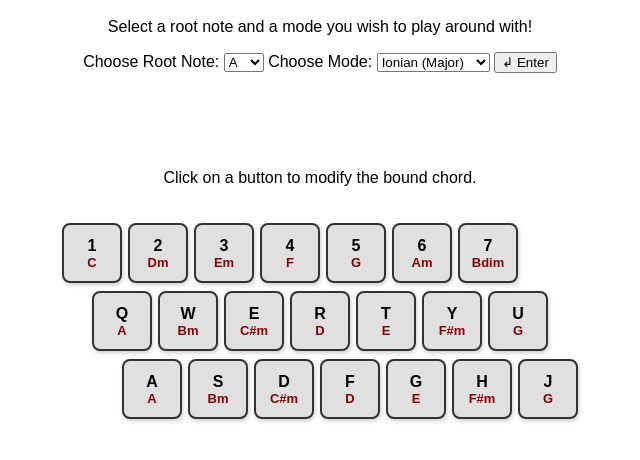
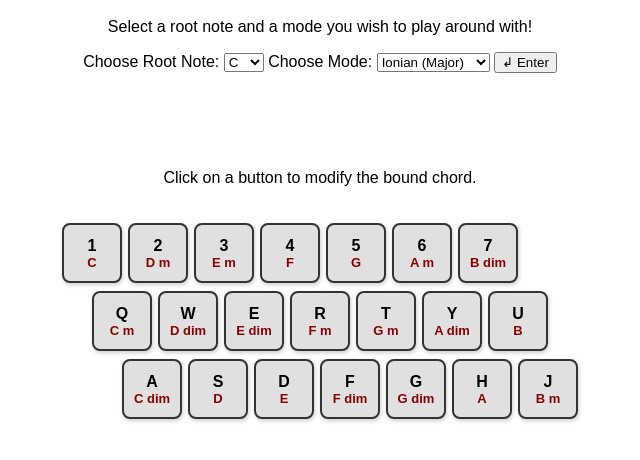
Before and after one commit to jimc11/ModeMaster, a website: page public/index.html in a window 1280 px wide. Shown: the part 90-550 px from the top of the page, without its empty margins (320-960 px from the left). Drawn offline with Linux system fonts and the light colour scheme.

Commit message:
attempt to play chords differently

```diff
--- a/public/index.html
+++ b/public/index.html
@@ -104,7 +104,7 @@
           <option value="a" > A </option>
           <option value="a#"> A# </option>
           <option value="b"> B </option>
-          <option value="c" > C </option>
+          <option value="c" selected="selected" > C </option>
           <option value="c#"> C# </option>
           <option value="d"> D </option>
           <option value="d#" > D# </option>
@@ -120,7 +120,7 @@
       <label>
         Choose Mode:
         <select id="modeSelect">
-          <option value="1" >  Ionian  (Major)  </option>
+          <option value="1" selected="selected" >  Ionian  (Major)  </option>
           <option value="2">  Dorian    </option>
           <option value="3">  Phrygian  </option>
           <option value="4" >  Lydian    </option>
@@ -156,11 +156,11 @@
           </button>
           <button class="key">
             <span class="label">2</span>
-            <span class="chord">Dm</span>
+            <span class="chord">D m</span>
           </button>
           <button class="key">
             <span class="label">3</span>
-            <span class="chord">Em</span>
+            <span class="chord">E m</span>
           </button>
           <button class="key">
             <span class="label">4</span>
@@ -172,11 +172,11 @@
           </button>
           <button class="key">
             <span class="label">6</span>
-            <span class="chord">Am</span>
+            <span class="chord">A m</span>
           </button>
           <button class="key">
             <span class="label">7</span>
-            <span class="chord">Bdim</span>
+            <span class="chord">B dim</span>
           </button>
           <!-- <button class="key">
             <span class="label">8</span>
@@ -187,31 +187,31 @@
         <div class="row">
           <button class="key">
             <span class="label">Q</span>
-            <span class="chord">A</span>
+            <span class="chord">C m</span>
           </button>
           <button class="key">
             <span class="label">W</span>
-            <span class="chord">Bm</span>
+            <span class="chord">D dim</span>
           </button>
           <button class="key">
             <span class="label">E</span>
-            <span class="chord">C#m</span>
+            <span class="chord">E dim</span>
           </button>
           <button class="key">
             <span class="label">R</span>
-            <span class="chord">D</span>
+            <span class="chord">F m</span>
           </button>
           <button class="key">
             <span class="label">T</span>
-            <span class="chord">E</span>
+            <span class="chord">G m</span>
           </button>
           <button class="key">
             <span class="label">Y</span>
-            <span class="chord">F#m</span>
+            <span class="chord">A dim</span>
           </button>
           <button class="key">
             <span class="label">U</span>
-            <span class="chord">G</span>
+            <span class="chord">B </span>
           </button>
           <!-- <button class="key">
             <span class="label">I</span>
@@ -222,31 +222,31 @@
         <div class="row">
           <button class="key">
             <span class="label">A</span>
+            <span class="chord">C dim</span>
+          </button>
+          <button class="key">
+            <span class="label">S</span>
+            <span class="chord">D</span>
+          </button>
+          <button class="key">
+            <span class="label">D</span>
+            <span class="chord">E</span>
+          </button>
+          <button class="key">
+            <span class="label">F</span>
+            <span class="chord">F dim</span>
+          </button>
+          <button class="key">
+            <span class="label">G</span>
+            <span class="chord">G dim</span>
+          </button>
+          <button class="key">
+            <span class="label">H</span>
             <span class="chord">A</span>
           </button>
           <button class="key">
-            <span class="label">S</span>
-            <span class="chord">Bm</span>
-          </button>
-          <button class="key">
-            <span class="label">D</span>
-            <span class="chord">C#m</span>
-          </button>
-          <button class="key">
-            <span class="label">F</span>
-            <span class="chord">D</span>
-          </button>
-          <button class="key">
-            <span class="label">G</span>
-            <span class="chord">E</span>
-          </button>
-          <button class="key">
-            <span class="label">H</span>
-            <span class="chord">F#m</span>
-          </button>
-          <button class="key">
             <span class="label">J</span>
-            <span class="chord">G</span>
+            <span class="chord">B m</span>
           </button>
           <!-- <button class="key">
             <span class="label">K</span>
--- a/public/script.js
+++ b/public/script.js
@@ -178,8 +178,7 @@ function renderParalellModes(userTonic){
 }
 
 function renderMultiChordsTable(chordsOfAllModes){
-    // TODO: This
-    let tableHtml = '<table border="1" cellspacing="0" cellpadding="5">';
+        let tableHtml = '<table border="1" cellspacing="0" cellpadding="5">';
 
     // First row: 'Mode' and numbers 1–7
     tableHtml += "<tr>";
@@ -207,7 +206,7 @@ function renderMultiChordsTable(chordsOfAllModes){
         }
 
         tableHtml += ">";
-        tableHtml += `<th>${modeToNum[row]}</th>`; // TODO: this should be the mode of the
+        tableHtml += `<th>${modeToNum[row]}</th>`;
         for (let col = 0; col < 7; col++) {
             tableHtml += `<th> ${chordsOfAllModes[row][col][0].toUpperCase()} ${chordIdentifier(chordsOfAllModes[row][col])}</th>`
         }
@@ -297,8 +296,21 @@ function renderChordsTable(modeChords) {
 //document.getElementById("chordsArea").innerHTML = renderChordsTable(modeChords);
 
 function renderSounds (newChords){
-    //console.log('newchords: ' + newChords)
+    console.log('newchords: ' + newChords)
+
+    const chordEls = document.querySelectorAll('#keyboard .chord'); // returns nodeArray of all text in the chord class
+    // chordEls[i].textContent: C
+    // chordEls[i].textContent: Dm
+    // ...
+
+    // for (let i = 0; i<chordEls.length; i++){
+    //     console.log('chordEls[i].textContent: ' + chordEls[i].textContent)
+    // }
+
+
     sounds = {}
+
+    // should we get newChords (and newChordsRow2 and newChordsRow3) from the html?
 
     const referenceNotes = [ 'c3','c#3','d3','d#3','e3','f3','f#3','g3','g#3','a3','a#3','b3', 'c4','c#4','d4','d#4','e4','f4','f#4','g4','g#4','a4','a#4','b4', 'c5','c#5','d5','d#5','e5','f5','f#5','g5','g#5','a5','a#5','b5', ];
 
@@ -352,6 +364,7 @@ function renderSounds (newChords){
     }
     //console.log('enumeratedChords: ' + enumeratedChords)
 
+
     let enumeratedEncodedChords = enumeratedChords.map(chord =>
         chord.map(note => note.replace("#", "%23")) );
 
@@ -366,6 +379,22 @@ function renderSounds (newChords){
         '6': [new Audio('sounds/'+enumeratedEncodedChords[5][0]+'.wav'),new Audio('sounds/'+enumeratedEncodedChords[5][1]+'.wav'),new Audio('sounds/'+enumeratedEncodedChords[5][2]+'.wav'),],
         '7': [new Audio('sounds/'+enumeratedEncodedChords[6][0]+'.wav'),new Audio('sounds/'+enumeratedEncodedChords[6][1]+'.wav'),new Audio('sounds/'+enumeratedEncodedChords[6][2]+'.wav'),],
         '8': [new Audio('sounds/'+enumeratedEncodedChords[7][0]+'.wav'),new Audio('sounds/'+enumeratedEncodedChords[7][1]+'.wav'),new Audio('sounds/'+enumeratedEncodedChords[7][2]+'.wav'),],
+
+        'q': [new Audio('sounds/'+enumeratedEncodedChords[8][0]+'.wav'),new Audio('sounds/'+enumeratedEncodedChords[8][1]+'.wav'),new Audio('sounds/'+enumeratedEncodedChords[8][2]+'.wav'),],
+        'w': [new Audio('sounds/'+enumeratedEncodedChords[9][0]+'.wav'),new Audio('sounds/'+enumeratedEncodedChords[9][1]+'.wav'),new Audio('sounds/'+enumeratedEncodedChords[9][2]+'.wav'),],
+        'e': [new Audio('sounds/'+enumeratedEncodedChords[10][0]+'.wav'),new Audio('sounds/'+enumeratedEncodedChords[10][1]+'.wav'),new Audio('sounds/'+enumeratedEncodedChords[10][2]+'.wav'),],
+        'r': [new Audio('sounds/'+enumeratedEncodedChords[11][0]+'.wav'),new Audio('sounds/'+enumeratedEncodedChords[11][1]+'.wav'),new Audio('sounds/'+enumeratedEncodedChords[11][2]+'.wav'),],
+        't': [new Audio('sounds/'+enumeratedEncodedChords[12][0]+'.wav'),new Audio('sounds/'+enumeratedEncodedChords[12][1]+'.wav'),new Audio('sounds/'+enumeratedEncodedChords[12][2]+'.wav'),],
+        'y': [new Audio('sounds/'+enumeratedEncodedChords[13][0]+'.wav'),new Audio('sounds/'+enumeratedEncodedChords[13][1]+'.wav'),new Audio('sounds/'+enumeratedEncodedChords[13][2]+'.wav'),],
+        'u': [new Audio('sounds/'+enumeratedEncodedChords[14][0]+'.wav'),new Audio('sounds/'+enumeratedEncodedChords[14][1]+'.wav'),new Audio('sounds/'+enumeratedEncodedChords[14][2]+'.wav'),],
+
+        'a': [new Audio('sounds/'+enumeratedEncodedChords[15][0]+'.wav'),new Audio('sounds/'+enumeratedEncodedChords[15][1]+'.wav'),new Audio('sounds/'+enumeratedEncodedChords[15][2]+'.wav'),],
+        's': [new Audio('sounds/'+enumeratedEncodedChords[16][0]+'.wav'),new Audio('sounds/'+enumeratedEncodedChords[16][1]+'.wav'),new Audio('sounds/'+enumeratedEncodedChords[16][2]+'.wav'),],
+        'd': [new Audio('sounds/'+enumeratedEncodedChords[17][0]+'.wav'),new Audio('sounds/'+enumeratedEncodedChords[17][1]+'.wav'),new Audio('sounds/'+enumeratedEncodedChords[17][2]+'.wav'),],
+        'f': [new Audio('sounds/'+enumeratedEncodedChords[18][0]+'.wav'),new Audio('sounds/'+enumeratedEncodedChords[18][1]+'.wav'),new Audio('sounds/'+enumeratedEncodedChords[18][2]+'.wav'),],
+        'g': [new Audio('sounds/'+enumeratedEncodedChords[19][0]+'.wav'),new Audio('sounds/'+enumeratedEncodedChords[19][1]+'.wav'),new Audio('sounds/'+enumeratedEncodedChords[19][2]+'.wav'),],
+        'h': [new Audio('sounds/'+enumeratedEncodedChords[20][0]+'.wav'),new Audio('sounds/'+enumeratedEncodedChords[20][1]+'.wav'),new Audio('sounds/'+enumeratedEncodedChords[20][2]+'.wav'),],
+        'j': [new Audio('sounds/'+enumeratedEncodedChords[21][0]+'.wav'),new Audio('sounds/'+enumeratedEncodedChords[21][1]+'.wav'),new Audio('sounds/'+enumeratedEncodedChords[21][2]+'.wav'),]
 
         //'8': [new Audio('sounds/c5.wav'),new Audio('sounds/e5.wav'),new Audio('sounds/g5.wav'),],
         //'9': [new Audio('sounds/d5.wav'),new Audio('sounds/f5.wav'),new Audio('sounds/a5.wav'),],
@@ -512,36 +541,23 @@ function updateKeyboard(buttonsNewChords) {
             chordEls[i+7].textContent = buttonsNewChords[i][0].toUpperCase() + " "
             chordEls[i+14].textContent = buttonsNewChords[i][0].toUpperCase() + "m"
         }
-        console.log('i : ' + i)
-        console.log('types[i]: ' + types[i])
-        console.log('chordEls[i+7].textContent : ' + chordEls[i+7].textContent)
-        console.log('chordEls[i+14].textContent : ' + chordEls[i+14].textContent)
-
-        // if (chordEls[i].textContent.includes('dim')){
-        //     if (chordEls[i+7].textContent.includes('m')){
-        //         chordEls[i].textContent = chordNotes[0].toUpperCase() + " "
-        //     } else {
-        //         chordEls[i].textContent = chordNotes[0].toUpperCase() + " " +minor
-        //     }
-        // } else {
-        //     if (chordEls[i+7].textContent.includes('m')){
-        //         chordEls[i].textContent = this element should be a major
-        //     } else {
-        //         chordEls[i].textContent = this element should be a diminished
-        //     }
-        // }
+        // console.log('i : ' + i)
+        // console.log('types[i]: ' + types[i])
+        // console.log('chordEls[i+7].textContent : ' + chordEls[i+7].textContent)
+        // console.log('chordEls[i+14].textContent : ' + chordEls[i+14].textContent)
 
     }
 
-
-    // for (let i = 14; i<21; i++){
-    //     chordEls[i].textContent =buttonsNewChords[i-14]
-    //     //console.log('chordEls[i]2: ' + chordEls[i].textContent)
-    // }
 }
 
-// Call this whenever the user selects a new root/mode
 function onModeChange(newChords) {
-    //modeChords = newChords;
     updateKeyboard(newChords);
 }
+
+
+// TODO:
+
+// 1. pressing Q-J plays the corresponding chord
+// 2a. be able to modify the chords on screen and chords played
+// 2b. switch to having the chords on screen dictate what is being played
+// 3.when keyboard button is pressed, the button on the screen highlights
```
